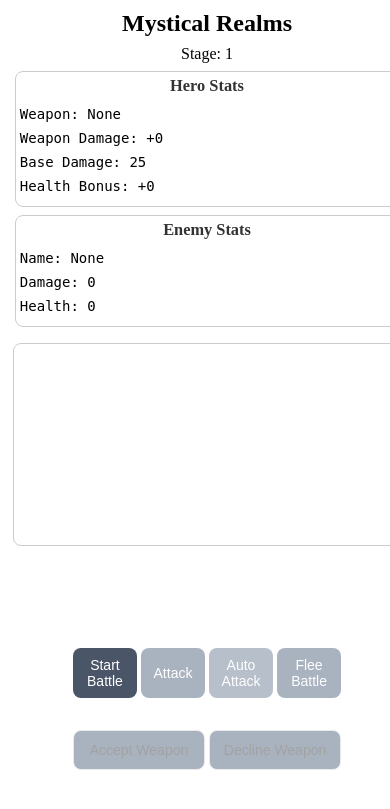
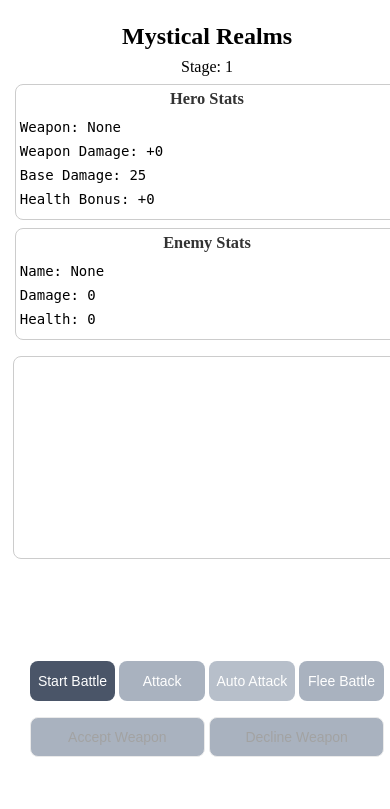
Before and after one commit to vincentpalomo/rpg-oop-python, a Flask app: page / in a window 390 px wide. Shown: the top 809 px of the page. Run offline with Flask 3, Linux system fonts and the light colour scheme.

Commit message:
fixed buttons styling for mobile view, will take up full width now

```diff
--- a/0.1.0/static/css/style.css
+++ b/0.1.0/static/css/style.css
@@ -286,6 +286,8 @@ button:disabled {
 
   .button-container-wrapper {
     margin-top: -10px;
+    gap: 0;
+    width: 100%;
   }
 
   .battle-buttons {
```
